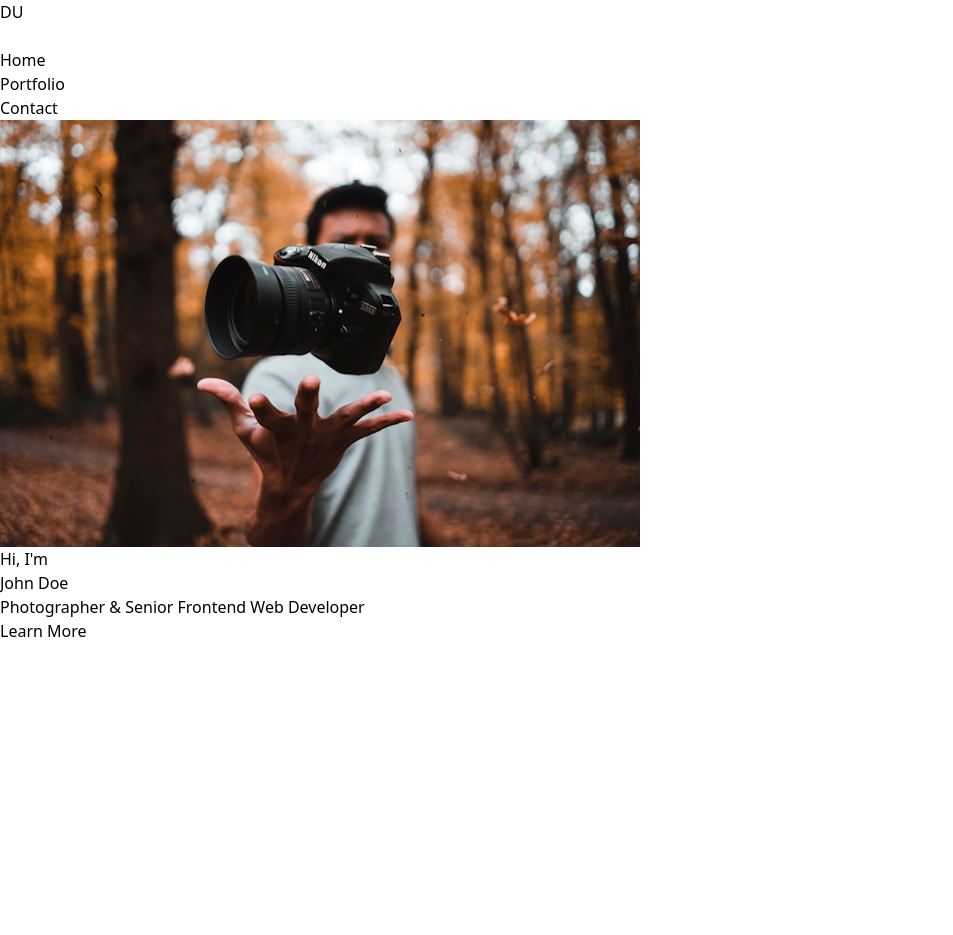
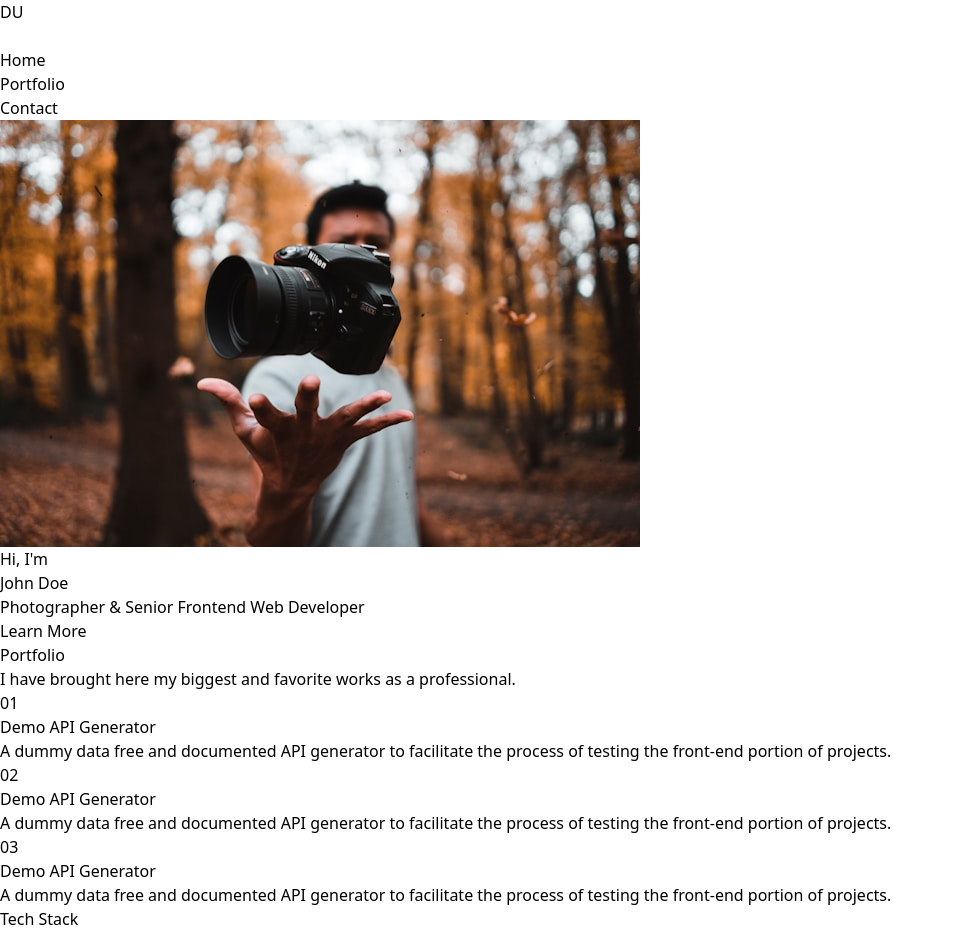
Before and after one commit to imdevedugame/webbelajar-front-end, a React (Vite) app: page / in a window 1280 px wide. Shown: the top 935 px of the page, without its empty margins (0-953 px from the left). Before the commit the page ends 800 px from the top, so only its background shows below. Built offline with nearby package versions, Linux system fonts and the light colour scheme.

Commit message:
feat: import section

```diff
--- a/src/routes/Root.jsx
+++ b/src/routes/Root.jsx
@@ -1,5 +1,7 @@
 import HeroSection from "../components/HeroSection";
 import Navbar from "../components/Navbar";
+import PortfolioSection from "../components/PortfolioSection";
+import TechSection from "../components/TechSection";
 
 export default function Root() {
   return (
@@ -7,6 +9,8 @@ export default function Root() {
       <Navbar />
       <main className="container mx-auto  px-4 sm:px-6 lg:px-8">
         <HeroSection />
+        <PortfolioSection />
+        <TechSection />
       </main>
     </>
   );
```
